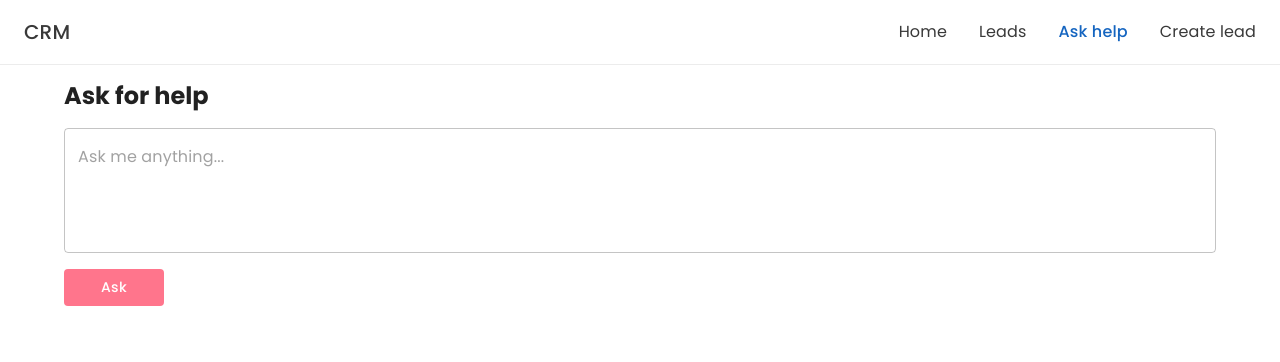
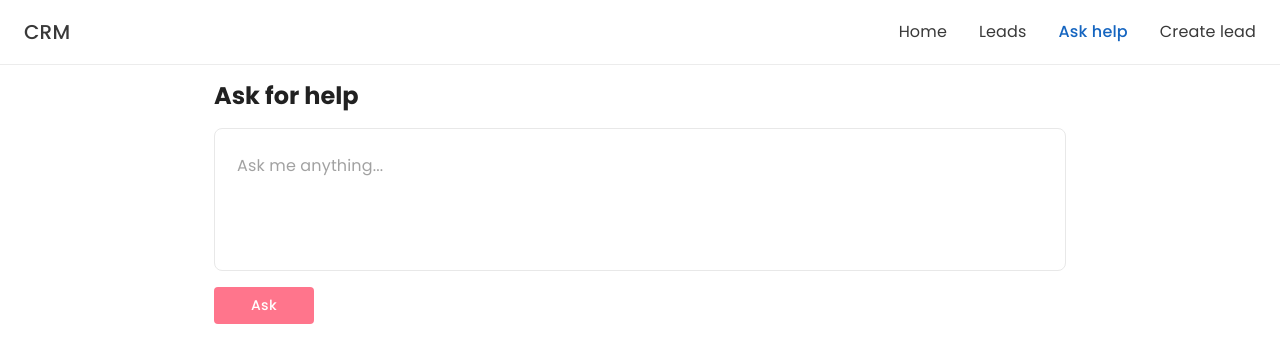
Before and after one commit to PranabNewar/lead-crm, a React (Vite) app: page /ask-help in a window 1280 px wide. Shown: the top 362 px of the page. Built offline with nearby package versions, Linux system fonts and the light colour scheme; no server answers.

Commit message:
ai help update

```diff
--- a/src/App.css
+++ b/src/App.css
@@ -15,7 +15,7 @@
   display: flex;
   justify-content: center;
   align-items: center;
-  font-size: 2em;
+  font-size: 1em;
   animation: border-angle-rotate 2s infinite linear;
   position: relative;
   border-radius: 8px;
--- /dev/null
+++ b/src/components/ResponseContainer.jsx
@@ -0,0 +1,45 @@
+import { Box, Stack,  Typography } from "@mui/material";
+import SmartToyOutlinedIcon from '@mui/icons-material/SmartToyOutlined';
+const ResponseContainer =({responses})=>{
+    return(
+        <Box variant="div" sx={{mt:4}}>
+        <Typography variant="h5" sx={{fontWeight:'500'}}>
+            Responses
+        </Typography>
+        <Box
+              sx={{
+             border:"1px solid #e8e8e8",
+                padding: 2,
+                mt: 2,
+                borderRadius:"8px",
+                display:"flex",
+                flexDirection:"column",
+                overflowY:"auto",
+                maxHeight:"60vh",
+                gap:2
+
+              }}
+            >
+
+              {responses?.map((res)=>(
+
+                <Stack variant="div" sx={{display:"flex", flexDirection:"row",p:2 ,borderRadius:"8px",alignItems:"center",gap:1,
+                  boxShadow: "rgba(99, 99, 99, 0.2) 0px 2px 6px 0px"
+                }}>
+                  <Box variant="div" minWidth="40px" sx={{ backgroundColor:"#e9e9e9",height:"40px",width:"40px" ,display:"flex",justifyContent:"center",alignItems:"center",borderRadius:"50%"}}>
+
+                  <SmartToyOutlinedIcon/>
+                  </Box>
+                  <Typography variant="subtitle1">
+                  {res?.response}
+                    </Typography>
+                </Stack>
+              ))}
+
+            </Box>
+        </Box>
+
+
+    )
+}
+export default ResponseContainer;
--- a/src/pages/AskHelp.jsx
+++ b/src/pages/AskHelp.jsx
@@ -1,24 +1,39 @@
 import { GoogleGenerativeAI } from "@google/generative-ai";
-import { Box, Button, Container, TextField, Typography } from "@mui/material";
+import { Box, Button, CircularProgress, Container, Stack, TextField, Typography } from "@mui/material";
+import SmartToyOutlinedIcon from '@mui/icons-material/SmartToyOutlined';
 import React, { useState } from "react";
+import ResponseContainer from "../components/ResponseContainer";
 const AskHelp = () => {
   const [isSubmitting, setIsSubmitting] = useState(false);
-  const [response, setResponse] = useState(null);
+  const [responses, setResponses] = useState([]);
+  console.log(responses,"responses")
   const [query, setQuery] = useState("");
+  const [isTextareaActive,setIsTextareaActive]=useState(false)
+  const [isTyping,setIsTyping] = useState(false)
+
   const genAI = new GoogleGenerativeAI(import.meta.env.VITE_GEMENI_API_KEY);
   const model = genAI.getGenerativeModel({ model: "gemini-1.5-flash" });
 
   const getResponse = async () => {
     setIsSubmitting(true);
+    setIsTyping(false)
 
     try {
       const result = await model.generateContent([query]);
+      setIsTextareaActive(false)
       setQuery("");
       setIsSubmitting(false);
-      setResponse(result.response.text());
+      setResponses((prev)=>([...prev,{  id: Math.random().toString(36).substring(2, 11),
+        response:result.response.text(),
+        created_at: Date.now(),
+
+      }]));
+      setIsTextareaActive(false)
     } catch (err) {
+      setIsTextareaActive(false)
       setQuery("");
       setIsSubmitting(false);
+      setIsTextareaActive(false)
       console.log(err);
     }
   };
@@ -28,8 +43,8 @@ const AskHelp = () => {
     }
   };
   return (
-    <Box sx={{ mt: 10 }}>
-      <Container>
+    <Box sx={{ mt: 10 , }}>
+      <Container maxWidth="md">
         <Typography
           component="h5"
           variant="h5"
@@ -37,45 +52,63 @@ const AskHelp = () => {
         >
           Ask for help
         </Typography>
+        <Box component={"div"}
+              className={`${isSubmitting ? "animated-textarea a" : ""}`}
+        sx={{border:"1px solid #e8e8e8",
+          display:"flex",
+          flexDirection:"column",
+          justifyContent:"space-between",
+          borderRadius:"8px",
+          minHeight: isTextareaActive ? "180px" : "60px",
+          transition: "min-height 0.3s ease-in-out",
+          padding: "8px",
+
+        }}
+
+        onFocus={()=>setIsTextareaActive(true)}
+
+        >
+
+
         <TextField
-          className={`${isSubmitting ? "animated-textarea a" : ""}`}
+
           variant="outlined"
+
           value={query}
           sx={{
+            width:"100%",
             "& .MuiOutlinedInput-root": {
-              border: isSubmitting && "transparent", // Normal border
+              border: "transparent", // Normal border
               "&:hover fieldset": {
-                borderColor: isSubmitting && "transparent", // Hover border
+                borderColor: "transparent", // Hover border
               },
               "&.Mui-focused fieldset": {
-                borderColor: isSubmitting && "transparent", // Focus border
+                borderColor: "transparent", // Focus border
               },
               "& fieldset": {
-                borderColor: isSubmitting && "transparent", // Default border
+                borderColor: "transparent", // Default border
               },
+              // "& textarea": {
+              //   minHeight: isTextareaActive ? "150px" : "60px", // Example height
+              //   transition: "min-height 0.3s ease-in-out", // Smooth transition for height
+              // },
             },
           }}
           placeholder="Ask me anything..."
           multiline
           fullWidth
+
           minRows={4}
-          onChange={(e) => setQuery(e.target.value)}
+
+          onChange={(e) => {setQuery(e.target.value)
+            setIsTyping(true)}
+
+          }
         />
 
-        {response && (
-          <Box
-            sx={{
-              border: "1px solid #e0e0e0",
-              padding: 2,
-              mt: 4,
-              borderRadius: "8px",
-            }}
-          >
-            {response}
-          </Box>
-        )}
-
-        <Button
+        <Stack component={"div"} sx={{textAlign:"left",width:"100%"}}> <Typography sx={{fontSize:"14px"}} variant="subtitle1">{isTyping?<Stack variant="span" sx={{display:"flex",alignItems:"center", flexDirection:"row",gap:1}}><CircularProgress size="14px" color="success" /> Gemini is thinking...</Stack>: isSubmitting?<Stack variant="span" sx={{display:"flex",alignItems:"center", flexDirection:"row",gap:1}}><CircularProgress size="14px" color="secondary" /> Gemini is Typing...</Stack>:""}</Typography></Stack>
+           </Box>
+           <Button
           onClick={handleSubmit}
           disabled={isSubmitting}
           sx={{
@@ -91,6 +124,11 @@ const AskHelp = () => {
         >
           Ask
         </Button>
+
+
+      {responses?.length>0 && <ResponseContainer responses={responses}/>}
+
+
       </Container>
     </Box>
   );
```
